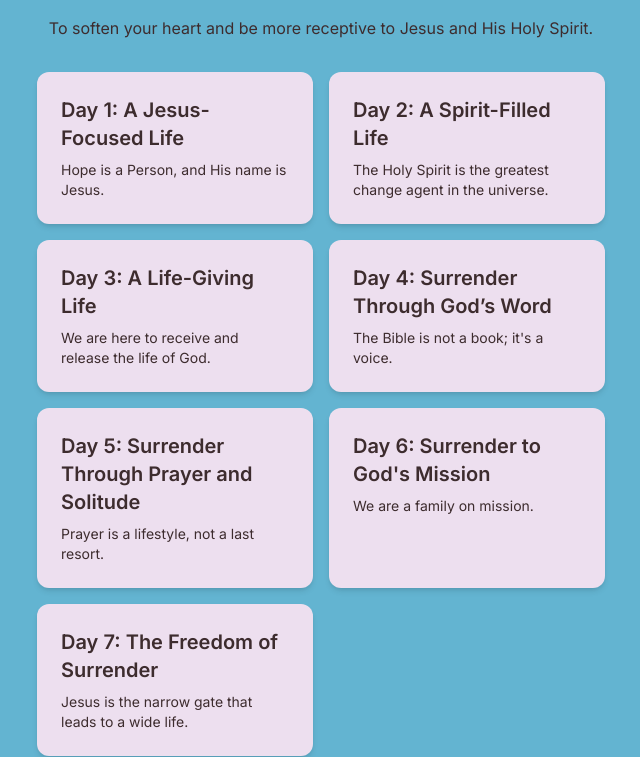
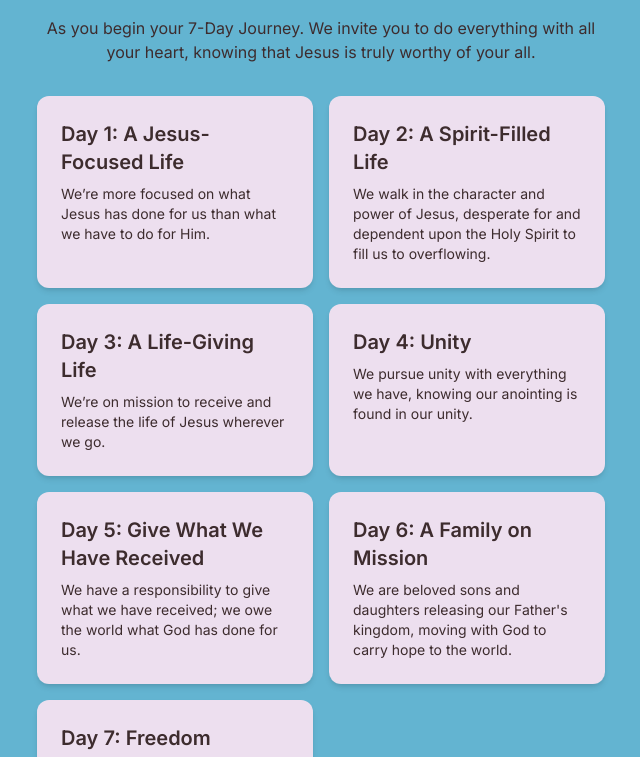
Before and after one commit to mmerz203/Birch, a website: page index.html in a window 1280 px wide. Shown: the part 84-841 px from the top of the page, without its empty margins (319-959 px from the left). Drawn offline with nearby package versions, Linux system fonts and the light colour scheme.

Commit message:
Updated Day 1, 2, 3, 4, 6, and 7 content with VCC values

```diff
--- a/index.html
+++ b/index.html
@@ -38,9 +38,9 @@
 
         <!-- Home Screen -->
         <div id="home-screen" class="w-full flex-grow">
-            <h1 class="text-3xl font-bold text-center mb-8" style="color: #3D2C2E;">7-Day Surrender Journey</h1>
+            <h1 class="text-3xl font-bold text-center mb-8" style="color: #3D2C2E;">Make Straight</h1>
             <p class="text-center mb-8" style="color: #3D2C2E;">
-                To soften your heart and be more receptive to Jesus and His Holy Spirit.
+                As you begin your 7-Day Journey. We invite you to do everything with all your heart, knowing that Jesus is truly worthy of your all.
             </p>
             <div id="day-list" class="grid grid-cols-1 sm:grid-cols-2 gap-4">
                 <!-- Day cards will be injected here by JavaScript -->
@@ -101,63 +101,63 @@
     </div>
 
     <script>
-        // Data for the 7-day journey
+        // Data for the original 7-day journey
         const journeyData = [
            {
     title: "Day 1: A Jesus-Focused Life",
-                theme: "Hope is a Person, and His name is Jesus.",
-                scripture: "I am the way and the truth and the life. No one comes to the Father except through me. - John 14:6",
-                prayerFocus: "Surrendering your focus and priorities, placing Jesus at the center of your heart and life.",
-                reflectionPrompt: "What is one area of my life that needs to be more focused on Jesus today?",
-                hopeCarrierAction: "Identify one distraction and commit to turning away from it.",
+    theme: "We’re more focused on what Jesus has done for us than what we have to do for Him.",
+    scripture: "Therefore God exalted him to the highest place and gave him the name that is above every name, that at the name of Jesus every knee should bow, in heaven and on earth and under the earth, and every tongue acknowledge that Jesus Christ is Lord, to the glory of God the Father. - Philippians 2:9-11",
+    prayerFocus: "Pray to shift your focus from your own efforts to fully receiving what Jesus has already done for you, finding freedom and victory in His finished work.",
+    reflectionPrompt: "The passage states that we don't change by trying harder, but by looking at Jesus. What specific area are you currently striving in, and how can you intentionally shift your gaze to Jesus and His completed work for transformation and freedom?",
+    hopeCarrierAction: "Take 5 minutes to meditate on Philippians 2:9-11, intentionally focusing on Jesus's exaltation and what He has done, rather than on your own efforts.",
 },
             {
     title: "Day 2: A Spirit-Filled Life",
-                theme: "The Holy Spirit is the greatest change agent in the universe.",
-                scripture: "But you will receive power when the Holy Spirit comes on you; and you will be my witnesses... - Acts 1:8",
-                prayerFocus: "Surrendering your own strength and abilities, and inviting the Holy Spirit to fill you with His power and guidance.",
-                reflectionPrompt: "In what part of my life do I feel a need for God’s power and presence?",
-                hopeCarrierAction: "Take a moment of silence and simply ask the Holy Spirit to fill you.",
+    theme: "We walk in the character and power of Jesus, desperate for and dependent upon the Holy Spirit to fill us to overflowing.",
+    scripture: "You know how God anointed Jesus of Nazareth with the Holy Spirit and power, and how he went around doing good and healing all who were under the power of the devil, because God was with him. - Acts 10:38",
+    prayerFocus: "Pray to welcome and invite the Holy Spirit to fill you afresh daily, surrendering every area of your life to His empowering presence, character, and guidance.",
+    reflectionPrompt: "Considering that the Holy Spirit makes His home in you and desires to fill you to overflowing, not by force but by invitation, what areas of your life are you currently holding back from His influence, and how can you humbly surrender them to allow His treasure to shine through?",
+    hopeCarrierAction: "Take a moment to humbly invite the Holy Spirit to fill you afresh, specifically asking Him to reveal an area where His character or power is needed through you today.",
 },
             {
     title: "Day 3: A Life-Giving Life",
-                theme: "We are here to receive and release the life of God.",
-                scripture: "I have come that they may have life, and have it to the full. - John 10:10",
-                prayerFocus: "Surrendering feelings of emptiness or fatigue, and asking Jesus to bring His abundant life into every situation.",
-                reflectionPrompt: "Where can I release God's life and hope to someone else today?",
-                hopeCarrierAction: "Offer an encouraging word or an act of service to someone you encounter.",
+    theme: "We’re on mission to receive and release the life of Jesus wherever we go.",
+    scripture: "On each side of the river stood the tree of life, bearing twelve crops of fruit, yielding its fruit every month. And the leaves of the tree are for the healing of the nations. - Revelation 22:2",
+    prayerFocus: "Pray to continually choose the 'tree of life,' receiving God's goodness, healing, and wholeness, so you can be a conduit for His life to others.",
+    reflectionPrompt: "If you're feasting from the tree of life, the only important question to ask is: 'Is what I’m about to do, say, act, or think going to be life-giving or life-taking?' Reflect on a choice you face today through this lens.",
+    hopeCarrierAction: "Before speaking or acting, pause and ask yourself: 'Is this life-giving or life-taking?' Choose to respond in a way that releases God's life.",
 },
             {
-                title: "Day 4: Surrender Through God’s Word",
-                theme: "The Bible is not a book; it's a voice.",
-                scripture: "All Scripture is God-breathed... - 2 Timothy 3:16",
-                prayerFocus: "Surrendering your own thoughts and opinions, asking for a heart that is receptive to God's voice through His Word.",
-                reflectionPrompt: "What is God speaking to me through His Word today?",
-                hopeCarrierAction: "Read a short passage from the Bible and meditate on one sentence.",
+    title: "Day 4: Unity",
+    theme: "We pursue unity with everything we have, knowing our anointing is found in our unity.",
+    scripture: "How good and pleasant it is when God’s people live together in unity! It is like precious oil poured on the head... For there the Lord bestows his blessing, even life forevermore. - Psalms 133:1-3",
+    prayerFocus: "Pray to actively pursue unity by agreeing with God and submitting your individuality for the good of others, experiencing His blessing, peace, and power.",
+    reflectionPrompt: "Considering that in God's kingdom there is no 'neutral' ground when it comes to unity – you are either a unifier or a divider – how will you intentionally choose to be a unifier in your interactions today?",
+    hopeCarrierAction: "Go first in apologizing or initiate a courageous conversation to bring unity in a relationship.",
 },
             {
-                title: "Day 5: Surrender Through Prayer and Solitude",
-                theme: "Prayer is a lifestyle, not a last resort.",
-                scripture: "Not my will, but yours be done. - Luke 22:42",
-                prayerFocus: "Surrendering your will to God's will, just as Jesus did, and finding peace in the practice of solitude.",
-                reflectionPrompt: "What is my 'will' for this situation, and am I willing to surrender it for His?",
-                hopeCarrierAction: "Set aside 5 minutes of quiet time to simply be with God, without distractions.",
+    title: "Day 5: Give What We Have Received",
+    theme: "We have a responsibility to give what we have received; we owe the world what God has done for us.",
+    scripture: "Freely you have received; freely give. - Matthew 10:8",
+    prayerFocus: "Pray for a generous heart that is eager to release the valuable treasure of God's grace, wisdom, and love that you have received into the lives of others.",
+    reflectionPrompt: "The passage states, 'If we're not actually releasing it into the lives of any other people, we haven't fully received it for ourselves yet.' What has God done for you that you need to start actively releasing to others today?",
+    hopeCarrierAction: "Ask God to reveal something He's done for you that you now need to begin doing for others, and then take a practical step to share it.",
 },
             {
-                title: "Day 6: Surrender to God's Mission",
-                theme: "We are a family on mission.",
-                scripture: "Therefore go and make disciples of all nations... - Matthew 28:19",
-                prayerFocus: "Surrendering your comfort and security, asking God to reveal the places and people He wants you to bring hope to.",
-                reflectionPrompt: "Who is one person God has put in my life that needs to hear about His hope?",
-                hopeCarrierAction: "Pray for that person by name.",
+    title: "Day 6: A Family on Mission",
+    theme: "We are beloved sons and daughters releasing our Father's kingdom, moving with God to carry hope to the world.",
+    scripture: "God decided in advance to adopt us into his own family by bringing us to himself through Jesus Christ. This is what he wanted to do, and it gave Him great pleasure. - Ephesians 1:5 (NLT)",
+    prayerFocus: "Pray to fully embrace your identity as a beloved child of God, and to be empowered to actively participate in His mission of carrying hope to the world.",
+    reflectionPrompt: "The passage states that when we lose our 'why' (God's mission), we lose our way. How can you renew your 'why' today by intentionally giving your life away for God's purposes, rather than accumulating for yourself?",
+    hopeCarrierAction: "Have a meaningful conversation with someone today, asking them 'How's your heart?' or 'What's God been saying to you?'",
 },
             {
-                title: "Day 7: The Freedom of Surrender",
-                theme: "Jesus is the narrow gate that leads to a wide life.",
-                scripture: "It is for freedom that Christ has set us free. - Galatians 5:1",
-                prayerFocus: "A celebratory prayer of gratitude for the freedom found in living a fully surrendered life.",
-                reflectionPrompt: "What new freedom have I discovered on this journey?",
-                hopeCarrierAction: "Share a brief summary of the journey with a friend or family member, inviting them to find hope in Jesus.",
+    title: "Day 7: Freedom",
+    theme: "We must actively choose to live in the freedom Jesus has already provided, not losing the ground He has given us.",
+    scripture: "If the Son sets you free, you will be free indeed. - John 8:36",
+    prayerFocus: "Pray for the grace to actively choose and stand firm in the freedom Jesus has already secured for you, releasing any areas where you still feel bound.",
+    reflectionPrompt: "The passage highlights the difference between being set free and living free. What 'prison' (e.g., pride, fear, guilt, brokenness) are you currently experiencing, and how can you declare and agree that Jesus is your freedom in that specific area today?",
+    hopeCarrierAction: "Take a moment to say aloud, 'Jesus, You are my freedom!' and identify one specific area where you will actively choose to live free today.",
 },
         ];
 
```
Lines whose indentation alone changed are shown as unchanged.
